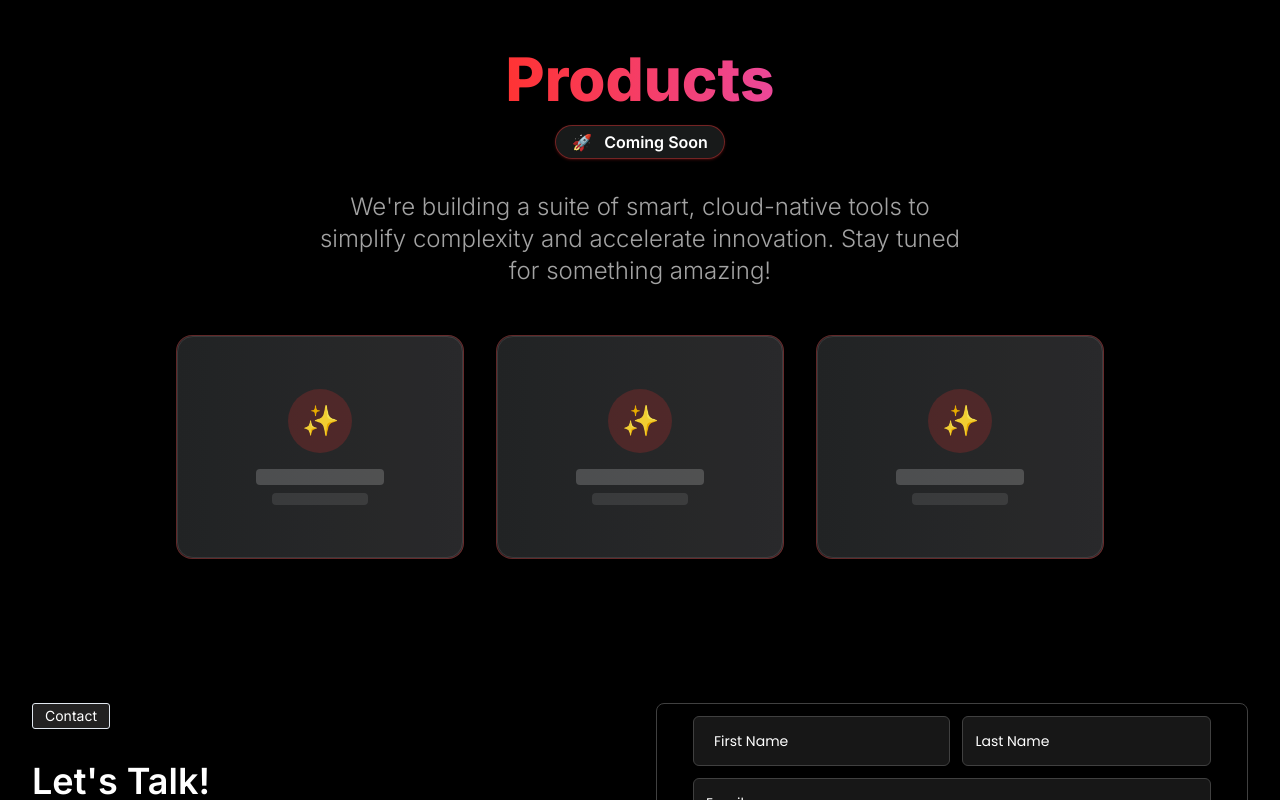
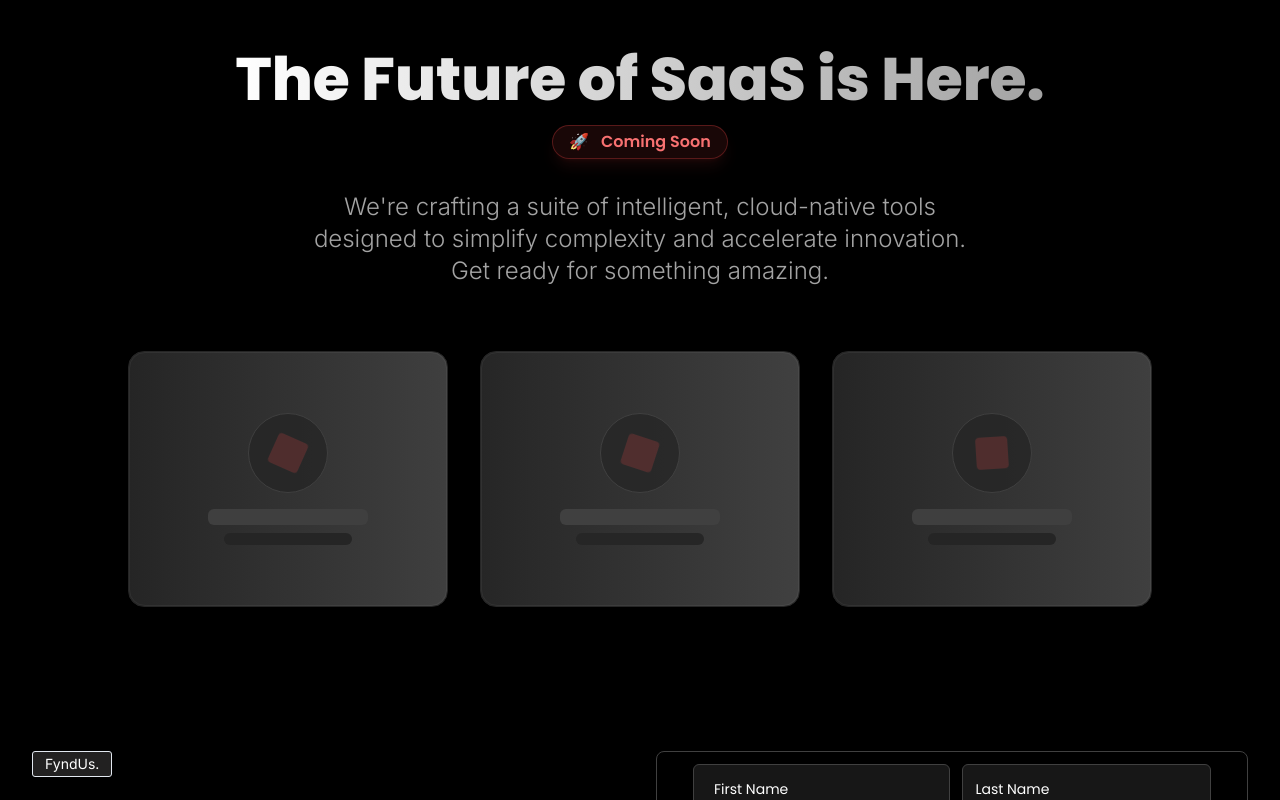
Before and after one commit to Narsimhareddy28/fyndlynk, a React (Vite) app: page / in a window 1280 px wide. Shown: the part 1640-2440 px from the top of the page. Built offline with nearby package versions, Linux system fonts and the light colour scheme.

Commit message:
product section

```diff
--- a/index.html
+++ b/index.html
@@ -2,7 +2,7 @@
 <html lang="en">
   <head>
     <meta charset="utf-8" />
-    <title>Anima Project - Automatically generated by Anima</title>
+    <title>FyndLynk</title>
     <meta name="viewport" content="width=device-width, initial-scale=1" />
     <meta charset="utf-8" />
     <meta content="width=device-width, initial-scale=1" name="viewport" />
--- a/src/screens/ContactFormSection.tsx
+++ b/src/screens/ContactFormSection.tsx
@@ -38,7 +38,7 @@ export const ContactFormSection = (): JSX.Element => {
           {/* Left side - Contact information */}
           <div className="w-full lg:w-1/2 flex flex-col space-y-6">
             <div className="mb-2">
-              <span className="font-inter text-white rounded-[3px] border border-light border-border bg-[#222121] px-3 py-0.5 w-fit text-sm inline-block border-[0.5px]">Contact</span>
+              <span className="font-inter text-white rounded-[3px] border border-light border-border bg-[#222121] px-3 py-0.5 w-fit text-sm inline-block border-[0.5px]">FyndUs.</span>
             </div>
 
             <h2 className="font-inter font-semibold text-3xl md:text-4xl text-white">Let&apos;s Talk!</h2>
--- a/src/screens/FeaturesSection.tsx
+++ b/src/screens/FeaturesSection.tsx
@@ -110,18 +110,18 @@ export const FeaturesSection = (): JSX.Element => {
                     {card.animationType === 'profileCard' && (
                       <div className="window-content p-4 flex flex-col items-center justify-center">
                         {/* Real-Time Profile Card Animation */}
-                        <div className="w-16 h-16 rounded-full bg-white mb-3 animate-pulse"></div>
-                        <div className="w-3/4 h-4 bg-gray-500 rounded-md animate-pulse mb-2"></div>
-                        <div className="w-1/2 h-3 bg-gray-600 rounded-md animate-pulse"></div>
+                        <div className="w-12 h-12 md:w-16 md:h-16 rounded-full bg-white mb-3 animate-pulse"></div>
+                        <div className="w-3/4 h-3 md:h-4 bg-gray-500 rounded-md animate-pulse mb-2"></div>
+                        <div className="w-1/2 h-2 md:h-3 bg-gray-600 rounded-md animate-pulse"></div>
                       </div>
                     )}
 
                     {card.animationType === 'dataBlocks' && (
                       <div className="window-content p-4 flex justify-around items-center">
                         {/* Modular Data Blocks Animation */}
-                        <div className="w-10 h-16 bg-white rounded-md animate-bounce"></div>
-                        <div className="w-10 h-10 bg-gray-400 rounded-full animate-bounce" style={{animationDelay: '0.2s'}}></div>
-                        <div className="w-10 h-16 bg-white rounded-md animate-bounce" style={{animationDelay: '0.4s'}}></div>
+                        <div className="w-8 h-12 md:w-10 md:h-16 bg-white rounded-md animate-bounce"></div>
+                        <div className="w-8 h-8 md:w-10 md:h-10 bg-gray-400 rounded-full animate-bounce" style={{animationDelay: '0.2s'}}></div>
+                        <div className="w-8 h-12 md:w-10 md:h-16 bg-white rounded-md animate-bounce" style={{animationDelay: '0.4s'}}></div>
                       </div>
                     )}
                   </div>
--- a/src/screens/NavigationBarSection.tsx
+++ b/src/screens/NavigationBarSection.tsx
@@ -1,39 +1,37 @@
-import React from "react";
-import {
-  NavigationMenu,
-  NavigationMenuItem,
-  NavigationMenuLink,
-  NavigationMenuList,
-} from "../components/ui/navigation-menu";
+import React, { useState } from "react";
+import { Menu, X } from "lucide-react";
 
 interface NavigationBarSectionProps {
   activeSection: string;
 }
 
 export const NavigationBarSection = ({ activeSection }: NavigationBarSectionProps): JSX.Element => {
+  const [isOpen, setIsOpen] = useState(false);
+
   // Navigation menu items data
   const navItems = [
-    { label: "Home", id: "home" },
-    { label: "About Us", id: "about" },
-    { label: "Products", id: "products" },
-    { label: "Blog", active: false },
-
-    { label: "Contact", id: "contact" },
+    { label: "Home", id: "home", href: "/#home" },
+    { label: "About Us", id: "about", href: "/#about" },
+    { label: "Products", id: "products", href: "/#products" },
+    { label: "Blog", id: "blog", href: "/blog" },
+    { label: "Contact", id: "contact", href: "/#contact" },
   ];
 
   return (
-    <header className="w-full h-16 bg-black/30 backdrop-blur-md flex items-center px-6 sticky top-0 z-50">
+    <>
+      <header className="w-full h-16 bg-black/30 backdrop-blur-md flex items-center justify-between px-6 sticky top-0 z-50">
         {/* Brand/Logo */}
         <a href="#home" className="flex items-center gap-2 font-inter font-light text-2xl text-white no-underline select-none">
-        Fyndlynk<a className=" -ml-2 text-primary ">.</a>
+          Fyndlynk<span className="text-primary">.</span>
         </a>
-      {/* Navigation */}
-      <nav className="flex-1 flex justify-end">
+
+        {/* Desktop Navigation */}
+        <nav className="hidden md:flex flex-1 justify-end">
           <ul className="flex gap-6">
-          {navItems.map((item, index) => (
-            <li key={index}>
+            {navItems.map((item) => (
+              <li key={item.id}>
                 <a
-                href={`#${item.id}`}
+                  href={item.href}
                   className={`font-inter text-base px-2 py-1 transition-colors duration-200 ${
                     activeSection === item.id
                       ? "text-primary font-medium"
@@ -46,6 +44,39 @@ export const NavigationBarSection = ({ activeSection }: NavigationBarSectionProp
             ))}
           </ul>
         </nav>
+
+        {/* Mobile Menu Button */}
+        <div className="md:hidden">
+          <button onClick={() => setIsOpen(!isOpen)} className="text-white">
+            {isOpen ? <X size={28} /> : <Menu size={28} />}
+          </button>
+        </div>
       </header>
+
+      {/* Mobile Menu Overlay */}
+      {isOpen && (
+        <div className="md:hidden fixed inset-0 bg-black/90 backdrop-blur-lg z-40 flex flex-col items-center justify-center">
+          <nav>
+            <ul className="flex flex-col gap-8 text-center">
+              {navItems.map((item) => (
+                <li key={item.id}>
+                  <a
+                    href={item.href}
+                    onClick={() => setIsOpen(false)}
+                    className={`font-inter text-3xl transition-colors duration-200 ${
+                      activeSection === item.id
+                        ? "text-primary font-semibold"
+                        : "text-white hover:text-primary"
+                    }`}
+                  >
+                    {item.label}
+                  </a>
+                </li>
+              ))}
+            </ul>
+          </nav>
+        </div>
+      )}
+    </>
   );
 };
--- a/src/screens/ProductsSection.tsx
+++ b/src/screens/ProductsSection.tsx
@@ -1,36 +1,36 @@
 import React from "react";
 
-const shimmer =
-  "animate-pulse bg-gradient-to-r from-[#232526] via-[#2c2c2e] to-[#232526] bg-[length:200%_100%]";
+const shimmer = "animate-pulse bg-gradient-to-r from-neutral-800 via-neutral-700 to-neutral-800 bg-[length:200%_100%]";
 
 const ProductsSection = (): JSX.Element => {
   return (
     <section className="w-full bg-black py-20 px-4 md:px-0">
       <div className="container mx-auto flex flex-col items-center">
         {/* Heading */}
-        <h2 className="font-inter text-4xl md:text-6xl font-extrabold text-transparent bg-clip-text bg-gradient-to-r from-primary to-pink-500 mb-4 text-center drop-shadow-lg">
-          Products
+        <h2 className="text-4xl md:text-6xl font-extrabold text-transparent bg-clip-text bg-gradient-to-r from-white to-neutral-400 mb-4 text-center">
+          The Future of SaaS is Here.
         </h2>
-        <span className="font-inter inline-block px-4 py-1 mb-8 rounded-full bg-[#232526]/70 text-white text-base font-semibold border border-primary/40 shadow shadow-primary/20 backdrop-blur-md">
+        <span className="inline-block px-4 py-1 mb-8 rounded-full bg-red-500/10 text-red-400 text-base font-semibold border border-red-500/30 shadow-lg shadow-red-500/10">
           <span className="mr-2">🚀</span> Coming Soon
         </span>
         {/* Description */}
-        <p className="font-inter font-light text-lg md:text-2xl text-neutral-400 max-w-2xl text-center mb-12">
-          We&apos;re building a suite of smart, cloud-native tools to simplify complexity and accelerate innovation. Stay tuned for something amazing!
+        <p className="font-inter font-light text-lg md:text-2xl text-neutral-400 max-w-2xl text-center mb-16">
+          We&apos;re crafting a suite of intelligent, cloud-native tools designed to simplify complexity and accelerate innovation. Get ready for something amazing.
         </p>
         {/* Product Placeholders */}
         <div className="w-full flex flex-col md:flex-row gap-8 justify-center items-center">
           {[1, 2, 3].map((i) => (
             <div
               key={i}
-              className={`relative w-72 h-56 rounded-2xl border border-primary/30 shadow-lg ${shimmer} overflow-hidden flex flex-col items-center justify-center backdrop-blur-md bg-white/5`}
+              className={`relative w-80 h-64 rounded-2xl border border-neutral-800 shadow-xl overflow-hidden flex flex-col items-center justify-center bg-neutral-900/50 ${shimmer}`}
+              style={{ animationDelay: `${i * 0.1}s` }}
             >
-              <div className="absolute inset-0 pointer-events-none rounded-2xl border border-white/10" style={{boxShadow: '0 0 32px 0 rgba(255,49,49,0.15)'}} />
-              <div className="w-16 h-16 rounded-full bg-primary/20 flex items-center justify-center mb-4">
-                <span className="text-3xl">✨</span>
+              <div className="absolute inset-0 pointer-events-none rounded-2xl border border-white/5" />
+              <div className="w-20 h-20 rounded-full bg-neutral-800/80 flex items-center justify-center mb-4 border border-neutral-700">
+                <div className="w-8 h-8 rounded-sm bg-red-500/20 animate-spin" style={{ animationDuration: `${2 + i}s` }} />
               </div>
-              <div className="h-4 w-32 rounded bg-white/20 mb-2" />
-              <div className="h-3 w-24 rounded bg-white/10" />
+              <div className="h-4 w-40 rounded-md bg-neutral-700 mb-2" />
+              <div className="h-3 w-32 rounded-md bg-neutral-800" />
             </div>
           ))}
         </div>
--- a/src/screens/TechnologyOverviewSection.tsx
+++ b/src/screens/TechnologyOverviewSection.tsx
@@ -87,7 +87,7 @@ export const TechnologyOverviewSection = (): JSX.Element => {
         </div>
 
         {/* Large brand name at bottom */}
-        <div className="mt-12 md:mt-16 overflow-x-auto">
+        <div className="mt-12 md:mt-16 overflow-hidden">
           <h1 className="font-inter text-[80px] md:text-[180px] lg:text-[280px] font-extrabold leading-none text-white whitespace-nowrap">
             Fyndlynk<span className="text-primary">.</span>
           </h1>
```
Also changed, not shown: src/App.tsx (+4 -4 lines), tailwind.css. Lines whose indentation alone changed are shown as unchanged.
